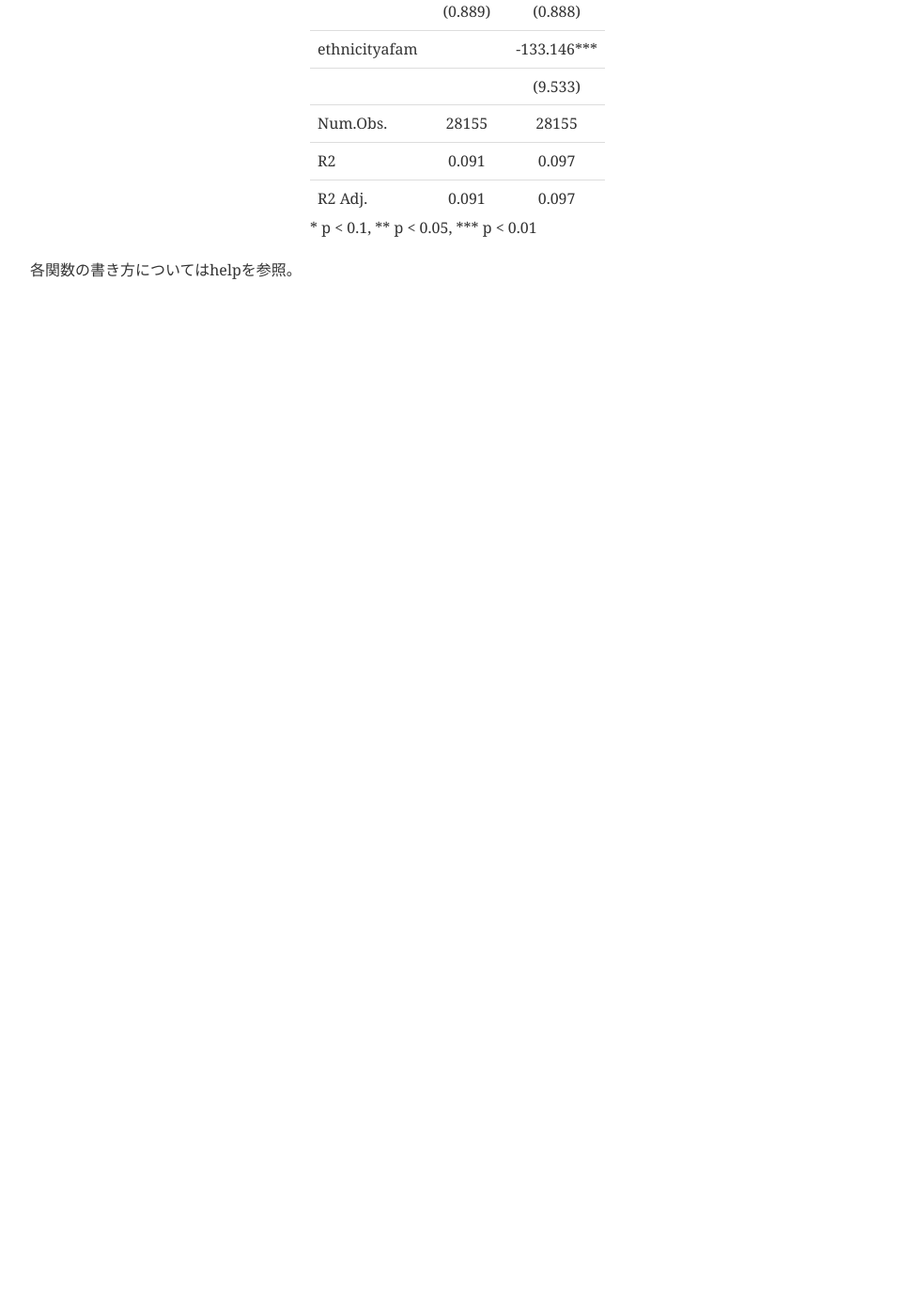
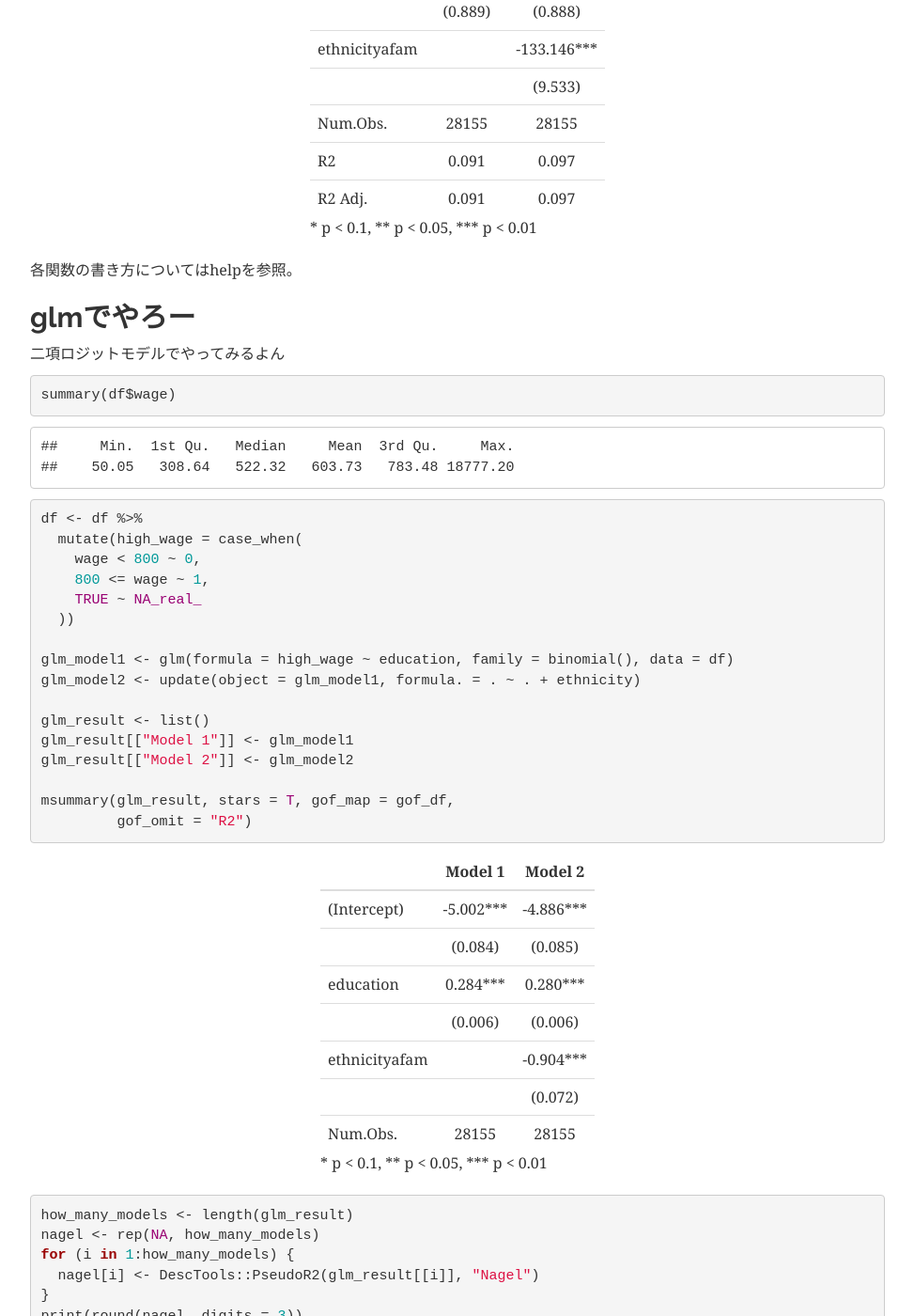
Before and after one commit to keisato0/keisato0.github.io, a Jekyll site: the page R/regression/regression.html, which Jekyll copies as it is, in a window 1280 px wide and 1400 px high, scrolled down 2407 px. Shown: the whole window at 94% size, without its empty margins (153-1126 px from the left). Built offline with Jekyll 4.4.1, drawn with Linux system fonts in a browser that asks for light colours; formulas are drawn with MathJax 3; before the commit the page ends 2717 px from its top, so only the background shows below that; some of the changed text lies outside the part shown.

Commit message:
Rとブログ更新

```diff
--- a/R/regression/regression.html
+++ b/R/regression/regression.html
@@ -996,6 +996,145 @@ R2 Adj.
 </table>
 <p>各関数の書き方についてはhelpを参照。</p>
 </div>
+<div id="glmでやろー" class="section level2">
+<h2>glmでやろー</h2>
+<p>二項ロジットモデルでやってみるよん</p>
+<pre class="r"><code>summary(df$wage)</code></pre>
+<pre><code>##     Min.  1st Qu.   Median     Mean  3rd Qu.     Max.
+##    50.05   308.64   522.32   603.73   783.48 18777.20</code></pre>
+<pre class="r"><code>df &lt;- df %&gt;%
+  mutate(high_wage = case_when(
+    wage &lt; 800 ~ 0,
+    800 &lt;= wage ~ 1,
+    TRUE ~ NA_real_
+  ))
+
+glm_model1 &lt;- glm(formula = high_wage ~ education, family = binomial(), data = df)
+glm_model2 &lt;- update(object = glm_model1, formula. = . ~ . + ethnicity)
+
+glm_result &lt;- list()
+glm_result[[&quot;Model 1&quot;]] &lt;- glm_model1
+glm_result[[&quot;Model 2&quot;]] &lt;- glm_model2
+
+msummary(glm_result, stars = T, gof_map = gof_df,
+         gof_omit = &quot;R2&quot;)</code></pre>
+<table class="table" style="width: auto !important; margin-left: auto; margin-right: auto;">
+<thead>
+<tr>
+<th style="text-align:left;">
+</th>
+<th style="text-align:center;">
+Model 1
+</th>
+<th style="text-align:center;">
+Model 2
+</th>
+</tr>
+</thead>
+<tbody>
+<tr>
+<td style="text-align:left;">
+(Intercept)
+</td>
+<td style="text-align:center;">
+-5.002***
+</td>
+<td style="text-align:center;">
+-4.886***
+</td>
+</tr>
+<tr>
+<td style="text-align:left;">
+</td>
+<td style="text-align:center;">
+(0.084)
+</td>
+<td style="text-align:center;">
+(0.085)
+</td>
+</tr>
+<tr>
+<td style="text-align:left;">
+education
+</td>
+<td style="text-align:center;">
+0.284***
+</td>
+<td style="text-align:center;">
+0.280***
+</td>
+</tr>
+<tr>
+<td style="text-align:left;">
+</td>
+<td style="text-align:center;">
+(0.006)
+</td>
+<td style="text-align:center;">
+(0.006)
+</td>
+</tr>
+<tr>
+<td style="text-align:left;">
+ethnicityafam
+</td>
+<td style="text-align:center;">
+</td>
+<td style="text-align:center;">
+-0.904***
+</td>
+</tr>
+<tr>
+<td style="text-align:left;">
+</td>
+<td style="text-align:center;">
+</td>
+<td style="text-align:center;">
+(0.072)
+</td>
+</tr>
+<tr>
+<td style="text-align:left;">
+Num.Obs.
+</td>
+<td style="text-align:center;">
+28155
+</td>
+<td style="text-align:center;">
+28155
+</td>
+</tr>
+</tbody>
+<tfoot>
+<tr>
+<td style="padding: 0; border:0;" colspan="100%">
+<sup></sup> * p &lt; 0.1, ** p &lt; 0.05, *** p &lt; 0.01
+</td>
+</tr>
+</tfoot>
+</table>
+<pre class="r"><code>how_many_models &lt;- length(glm_result)
+nagel &lt;- rep(NA, how_many_models)
+for (i in 1:how_many_models) {
+  nagel[i] &lt;- DescTools::PseudoR2(glm_result[[i]], &quot;Nagel&quot;)
+}
+print(round(nagel, digits = 3))</code></pre>
+<pre><code>## [1] 0.136 0.145</code></pre>
+<p>まあええんとちゃいますか。</p>
+<p>上のコードを一般化させて、疑似決定係数Nagelkerke <span class="math inline">\(R^2\)</span>を出力する関数もつくってみた</p>
+<pre class="r"><code>nagels &lt;- function(regression_list){ # 回帰モデルのリストを引数に
+  how_many_models &lt;- length(regression_list) # 回帰モデルの数
+  nagel &lt;- rep(NA, how_many_models) # Nagelkerke R^2 出力用のベクトル準備
+
+  for (i in 1:how_many_models) {
+    nagel[i] &lt;- DescTools::PseudoR2(glm_result[[i]], &quot;Nagel&quot;)
+    }
+  print(round(nagel, digits = 3)) # 小数点以下第3位まで表示
+}
+
+nagels(glm_result)</code></pre>
+<pre><code>## [1] 0.136 0.145</code></pre>
+</div>
 
 
 
```
Also changed, not shown: R/regression/regression.Rmd (+50 -0 lines), blog/entry/2020-11.md (+8 -0 lines).
